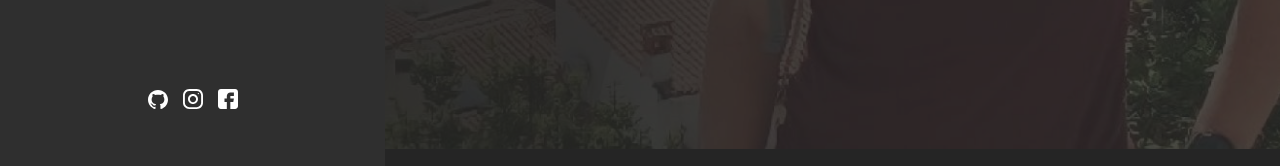
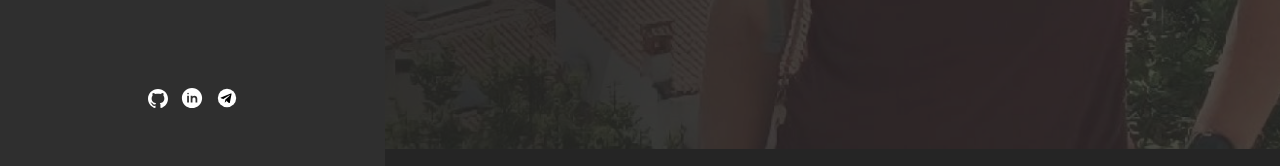
Before and after one commit to alexmiziuk/My-portfolio, a React (Create React App) app: page / in a window 1280 px wide. Both pictures are taken after a click on the element 1232 px from the left and 30 px from the top of the page. Shown: the part 632-798 px from the top of the page. Built offline with nearby package versions, Linux system fonts and the light colour scheme; a web font is replaced by a local one.

Commit message:
feat: delet icons of the facebook from sectoin contacts, change icons in the slide panel and menu

```diff
--- a/src/Componets/Contacts/Contacts.jsx
+++ b/src/Componets/Contacts/Contacts.jsx
@@ -9,9 +9,7 @@ import './Contacts.scss';
 import '../Animate/Animate.css';
 
 import ImgContacts from '../../Image/photo_contacts.jpg';
-import Facebook from '../../Icons/contacts_icons/Facebook.svg';
 import Telegram from '../../Icons/contacts_icons/telegram.svg';
-import Instagram from '../../Icons/contacts_icons/Instagram.svg';
 import Linkedin from '../../Icons/contacts_icons/linkedin.svg';
 import Viber from '../../Icons/contacts_icons/viber.svg';
 import Whatsapp from '../../Icons/contacts_icons/whatsapp.svg';
@@ -148,18 +146,8 @@ const Contacts = ({ privacyPolicy, setPrivacyPolicy, getAllTextsOfSite }) => {
 						</div>
 						<div className="contacts__socials">
 							<div className="contacts__social">
-								<a href='https://www.facebook.com/sasha.mizuk' className="contacts__links">
-									<img src={Facebook} alt={"facebook"} />
-								</a>
-							</div>
-							<div className="contacts__social">
-								<a href='https://t.me/AlexLikeJazz' className="contacts__links">
+								<a href='https://t.me/OleksandrMiziyk' className="contacts__links">
 									<img className='telegram' src={Telegram} alt={'telegram'} />
-								</a>
-							</div>
-							<div className="contacts__social">
-								<a href='https://www.instagram.com/sumifares/' className="contacts__links">
-									<img className='instagram' src={Instagram} alt={'instagram'} />
 								</a>
 							</div>
 							<div className="contacts__social ">
@@ -173,7 +161,7 @@ const Contacts = ({ privacyPolicy, setPrivacyPolicy, getAllTextsOfSite }) => {
 								</a>
 							</div>
 							<div className="contacts__social">
-								<a href=' https://api.whatsapp.com/send?phone=380663790585' className="contacts__links">
+								<a href='https://api.whatsapp.com/send?phone=380663790585' className="contacts__links">
 									<img src={Whatsapp} alt={'Whatsapp'} />
 								</a>
 							</div>
--- a/src/Componets/Menu/Menu.jsx
+++ b/src/Componets/Menu/Menu.jsx
@@ -1,6 +1,8 @@
 import React from 'react';
 import MenuList from '../MenuList/MenuList';
 import './Menu.scss';
+import Linkedin from '../../Icons/contacts_icons/linkedin.svg';
+import Telegram from '../../Icons/contacts_icons/telegram.svg';
 
 const Menu = ({ active, setActive, getAllTextsOfSite}) => {
 	const items = [
@@ -28,17 +30,11 @@ const Menu = ({ active, setActive, getAllTextsOfSite}) => {
 							<path d="M10 0C4.475 0 0 4.36167 0 9.74107C0 14.0457 2.865 17.6962 6.8375 18.9832C7.3375 19.0749 7.52083 18.7734 7.52083 18.5148C7.52083 18.2835 7.5125 17.6706 7.50833 16.8585C4.72667 17.4459 4.14 15.5517 4.14 15.5517C3.685 14.4274 3.0275 14.1267 3.0275 14.1267C2.12167 13.5228 3.0975 13.5352 3.0975 13.5352C4.10167 13.603 4.62917 14.5389 4.62917 14.5389C5.52083 16.0283 6.97 15.5979 7.54167 15.3493C7.63167 14.719 7.88917 14.2903 8.175 14.0466C5.95417 13.8029 3.62 12.9652 3.62 9.23304C3.62 8.16988 4.0075 7.30085 4.64917 6.61934C4.53667 6.37317 4.19917 5.3827 4.73667 4.04116C4.73667 4.04116 5.57417 3.78012 7.48667 5.03988C8.28667 4.82345 9.13667 4.71606 9.98667 4.7111C10.8367 4.71606 11.6867 4.82345 12.4867 5.03988C14.3867 3.78012 15.2242 4.04116 15.2242 4.04116C15.7617 5.3827 15.4242 6.37317 15.3242 6.61934C15.9617 7.30085 16.3492 8.16988 16.3492 9.23304C16.3492 12.9752 14.0117 13.7987 11.7867 14.0383C12.1367 14.3307 12.4617 14.928 12.4617 15.8408C12.4617 17.1444 12.4492 18.1918 12.4492 18.5082C12.4492 18.7635 12.6242 19.0683 13.1367 18.9708C17.1375 17.692 20 14.0391 20 9.74107C20 4.36167 15.5225 0 10 0Z" fill="white" />
 						</svg>
 					</a>
-					<a href='https://www.instagram.com/sumifares/'>
-						<svg className='svg-pz' width="20" height="20" viewBox="0 0 20 20" fill="none" xmlns="http://www.w3.org/2000/svg">
-							<path d="M13.7495 0L6.24951 0C2.79826 0 -0.000488281 2.79875 -0.000488281 6.25L-0.000488281 13.75C-0.000488281 17.2013 2.79826 20 6.24951 20L13.7495 20C17.2008 20 19.9995 17.2013 19.9995 13.75L19.9995 6.25C19.9995 2.79875 17.2008 0 13.7495 0ZM18.1245 13.75C18.1245 16.1625 16.162 18.125 13.7495 18.125L6.24951 18.125C3.83701 18.125 1.87451 16.1625 1.87451 13.75L1.87451 6.25C1.87451 3.8375 3.83701 1.875 6.24951 1.875L13.7495 1.875C16.162 1.875 18.1245 3.8375 18.1245 6.25L18.1245 13.75Z" fill="white" />
-							<path d="M9.99951 5C7.23826 5 4.99951 7.23875 4.99951 10C4.99951 12.7613 7.23826 15 9.99951 15C12.7608 15 14.9995 12.7613 14.9995 10C14.9995 7.23875 12.7608 5 9.99951 5ZM9.99951 13.125C8.27701 13.125 6.87451 11.7225 6.87451 10C6.87451 8.27625 8.27701 6.875 9.99951 6.875C11.722 6.875 13.1245 8.27625 13.1245 10C13.1245 11.7225 11.722 13.125 9.99951 13.125Z" fill="white" />
-							<path d="M15.3745 5.29123C15.7425 5.29123 16.0408 4.99295 16.0408 4.62499C16.0408 4.25703 15.7425 3.95874 15.3745 3.95874C15.0065 3.95874 14.7083 4.25703 14.7083 4.62499C14.7083 4.99295 15.0065 5.29123 15.3745 5.29123Z" fill="white" />
-						</svg>
+					<a href='https://www.linkedin.com/in/oleksandr-miziuk-7297772a4'>
+						<img src={Linkedin} alt="icon linkedin" />
 					</a>
-					<a href='https://www.facebook.com/sasha.mizuk'>
-						<svg className='svg-pz' width="20" height="20" viewBox="0 0 20 20" fill="none" xmlns="http://www.w3.org/2000/svg">
-							<path d="M17.0698 0L2.9292 0C1.3139 0 -0.000488281 1.31439 -0.000488281 2.92969L-0.000488281 17.0703C-0.000488281 18.6856 1.3139 20 2.9292 20L8.82764 20L8.82764 12.9297L6.48389 12.9297L6.48389 9.41406L8.82764 9.41406L8.82764 7.03125C8.82764 5.09262 10.4046 3.51563 12.3433 3.51563L15.8979 3.51563L15.8979 7.03125L12.3433 7.03125L12.3433 9.41406L15.8979 9.41406L15.312 12.9297L12.3433 12.9297L12.3433 20L17.0698 20C18.6851 20 19.9995 18.6856 19.9995 17.0703L19.9995 2.92969C19.9995 1.31439 18.6851 0 17.0698 0Z" fill="white" />
-						</svg>
+					<a href='https://t.me/OleksandrMiziyk'>
+						<img src={Telegram} alt="icon telegram" />
 					</a>
 				</div>
 			</div>
--- a/src/Componets/Menu/Menu.scss
+++ b/src/Componets/Menu/Menu.scss
@@ -50,14 +50,14 @@
 		background-color: #2f2f2f;
 		opacity: 0.7;
 	}
+	img {
+		width: 22px;
+		height: 22px;
+	}
 }
+
 .svg-pz {
 	position: relative;
-	&:hover {
-		transition: 0.2s ease-in-out;
-		height: 25px;
-		width: 25px;
-	}
 }
 
 @media screen and (max-width: 576px) {
--- a/src/Componets/Sidepanel/Sidepanel.jsx
+++ b/src/Componets/Sidepanel/Sidepanel.jsx
@@ -2,25 +2,25 @@ import React from 'react';
 
 import './Sidepanel.scss'
 
-import facebook from '../../Icons/social/facebook.svg'
-import instagram from '../../Icons/social/instagram.svg'
+import viber from '../../Icons/contacts_icons/viber.svg';
+import whatsapp from '../../Icons/contacts_icons/whatsapp.svg';
 import Telegram from '../../Icons/social/telegram.svg'
 
 
 const Sidepanel = ({getAllTextsOfSite}) => {
 	return (
 		<aside className='sidepanel'>
-			<a href='https://www.facebook.com/sasha.mizuk'  className="sidepanel__link">
+			<a href='https://api.whatsapp.com/send?phone=380663790585'  className="sidepanel__link">
 			<img
-         alt={"facebook"}
-         src={facebook}/></a>
-			<a href='https://www.instagram.com/sumifares/' className="sidepanel__link">
+         alt={"icon whatsapp"}
+         src={whatsapp}/></a>
+			<a href='https://invite.viber.com/?g=GWP24O7LclDi1nedfpqGv1XHPISrnhjG' className="sidepanel__link">
 			<img
-         alt={"instagram"}
-         src={instagram}/></a>
-			<a href='https://t.me/AlexLikeJazz' className="sidepanel__link">
+         alt={"icon viber"}
+         src={viber}/></a>
+			<a href='https://t.me/OleksandrMiziyk' className="sidepanel__link">
 			<img className='telegram'
-         alt={"Telegram"}
+         alt={"icon telegram"}
          src={Telegram}/></a>
 			<div className="sidepanel__divider">
 
--- a/src/Componets/Sidepanel/Sidepanel.scss
+++ b/src/Componets/Sidepanel/Sidepanel.scss
@@ -12,6 +12,10 @@
 		width: 2px;
 		height: 70px;
 		background-color: white;
+	}
+	img {
+		width: 24px;
+		height: 24px;
 	}
 	.telegram {
 		width: 21px;
```
